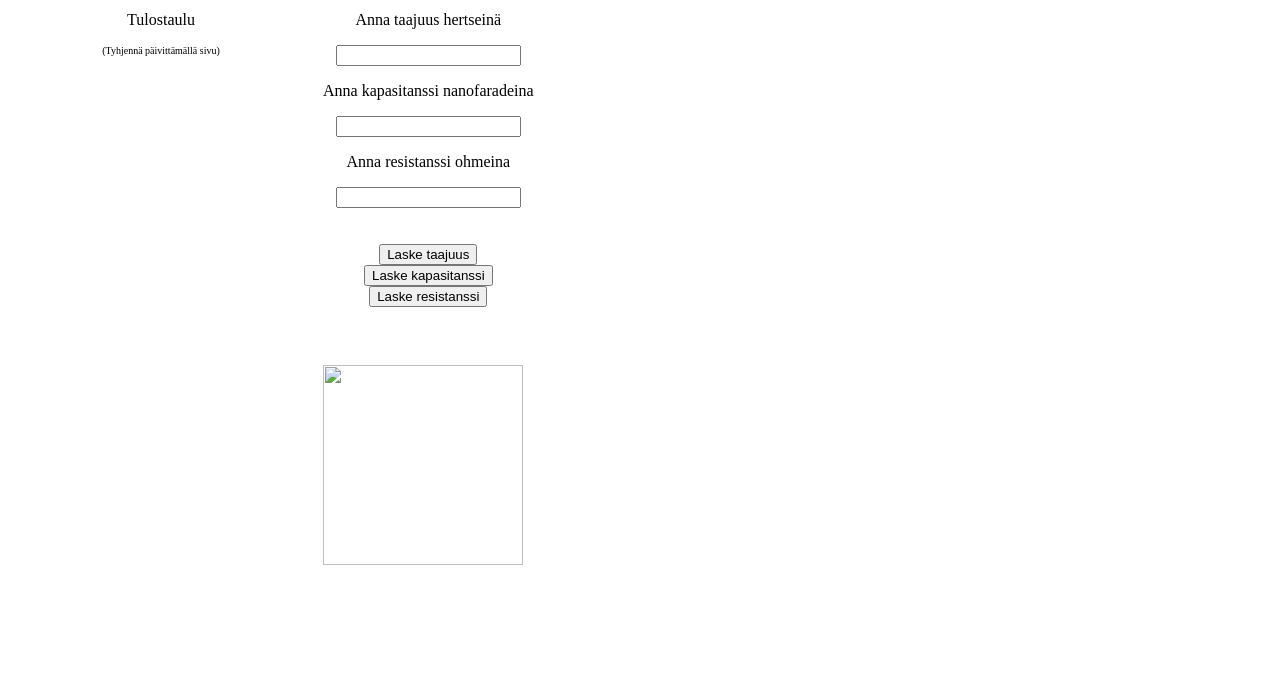
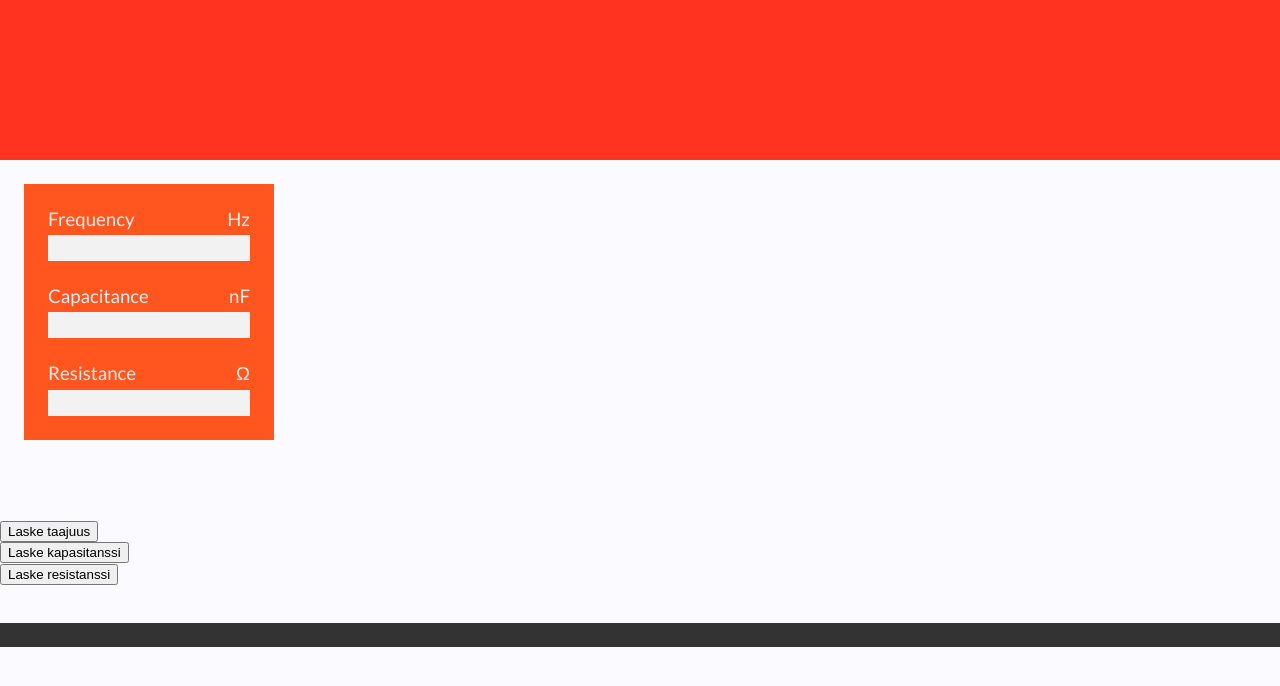
Before and after one commit to H4ukka/EngineerCalc, a plain HTML site: page src/index.html in a window 1280 px wide. Drawn offline with Linux system fonts and the light colour scheme.

Commit message:
More things. This is not release ready!

```diff
--- a/src/index.html
+++ b/src/index.html
@@ -1,31 +1,37 @@
 <!DOCTYPE>
 <html>
   <head>
+    <meta charset="UTF-8">
     <script type="text/javascript" src="calc.js"></script>
     <link rel="stylesheet" type="text/css" href="style.css">
+    <link href='http://fonts.googleapis.com/css?family=Lato:400,900,300italic' rel='stylesheet' type='text/css'>
   </head>
+
   <body>
-		<table>
 
-<tr>
-   <td align="center" valign="top" style="width: 300px" >
+  <div id="header">
+  </div>
 
-   <p>Tulostaulu</p>
-   <p style="font-size:10px;">(Tyhjennä päivittämällä sivu)</p>
-   <p id="div1"></p>
-   <p>&nbsp;</p>
+  <div id="page">
 
-   </td>
-   <td>&nbsp;</td>
+    <div id="control_wrap">
+      <div class="input">
+        <p>Frequency</p><p class="unit">Hz</p>
+        <input type="number" id="taajuus" />
+      </div>
 
-   <td  align="center" valign="top" style="width: 200px length:100px">
+      <div class="input">
+        <p>Capacitance</p><p class="unit">nF</p>
+        <input type="number" id="kapasitanssi" />
+      </div>
 
-   <p>Anna taajuus hertseinä </p>
-   <input type="number" id="taajuus" />
-   <p>Anna kapasitanssi nanofaradeina</p>
-   <input type="number" id="kapasitanssi"/>
-   <p>Anna resistanssi ohmeina</p>
-   <input type="number" id="resistanssi"  />
+      <div class="input">
+        <p>Resistance</p><p class="unit">Ω</p>
+        <input type="number" id="resistanssi" />
+      </div>
+    </div>
+
+  </div>
 
 
    <br><br><br>
@@ -42,8 +48,11 @@
 <td>&nbsp;</td>
 <td>&nbsp;</td>
 <td><br><br><br>
-<img src="./suodinkuva.jpg" width=200px length=200px></td>
 </tr>
 </table>
+
+  <div id="footer">
+  </div>
+
   </body>
 </html>
--- a/src/style.css
+++ b/src/style.css
@@ -0,0 +1,51 @@
+body {
+	font-family: 'Lato', sans-serif;
+	background: #FBFBFF;
+	margin: 0;
+}
+#header {
+	height: 160px;
+	background: #FF331F;
+}
+#page {
+	padding: 24px;
+}
+#control_wrap {
+	width: 250px;
+	background: #FF551F;
+}
+.input {
+	display: inline-block;
+	padding: 12px 24px 12px 24px;
+}
+.input:first-child {
+	padding-top: 24px;
+}
+.input:last-child {
+	padding-bottom: 24px;
+}
+.input p{
+	font-size: 14pt;
+	color: #eee;
+	float: left;
+	margin-bottom: 5px;
+	margin-top: 0;
+}
+.input .unit {
+	color: #eee;
+	float: right;
+}
+.input input[type=number] {
+	width: 100%;
+	height: 26px;
+	border: none;
+	background: #f2f2f2;
+	color: #444;
+	text-align: center;
+	font-size: 12pt;
+	padding: 5px;
+}
+#footer {
+	background: #333;
+	height: 24px;
+}
```
Also changed, not shown: src/img/blur_background.jpg (added). Lines whose indentation alone changed are shown as unchanged.
